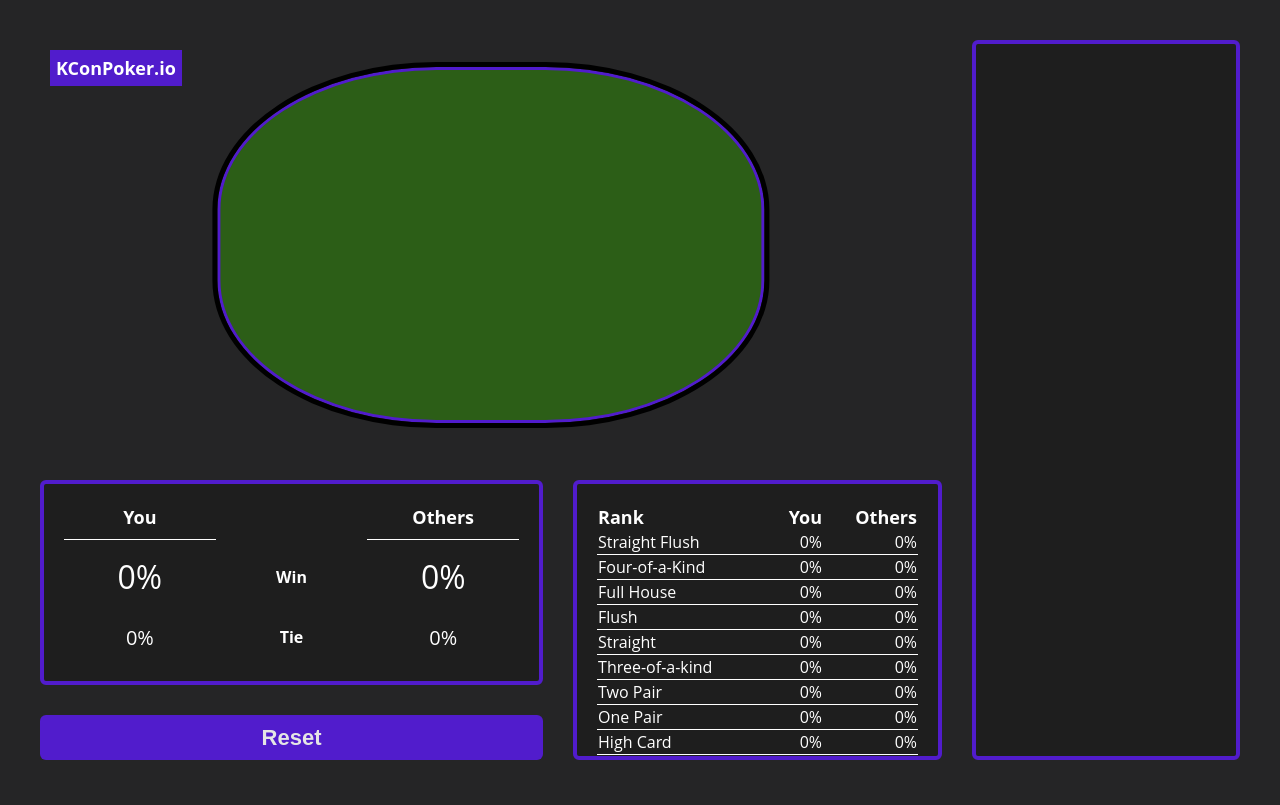
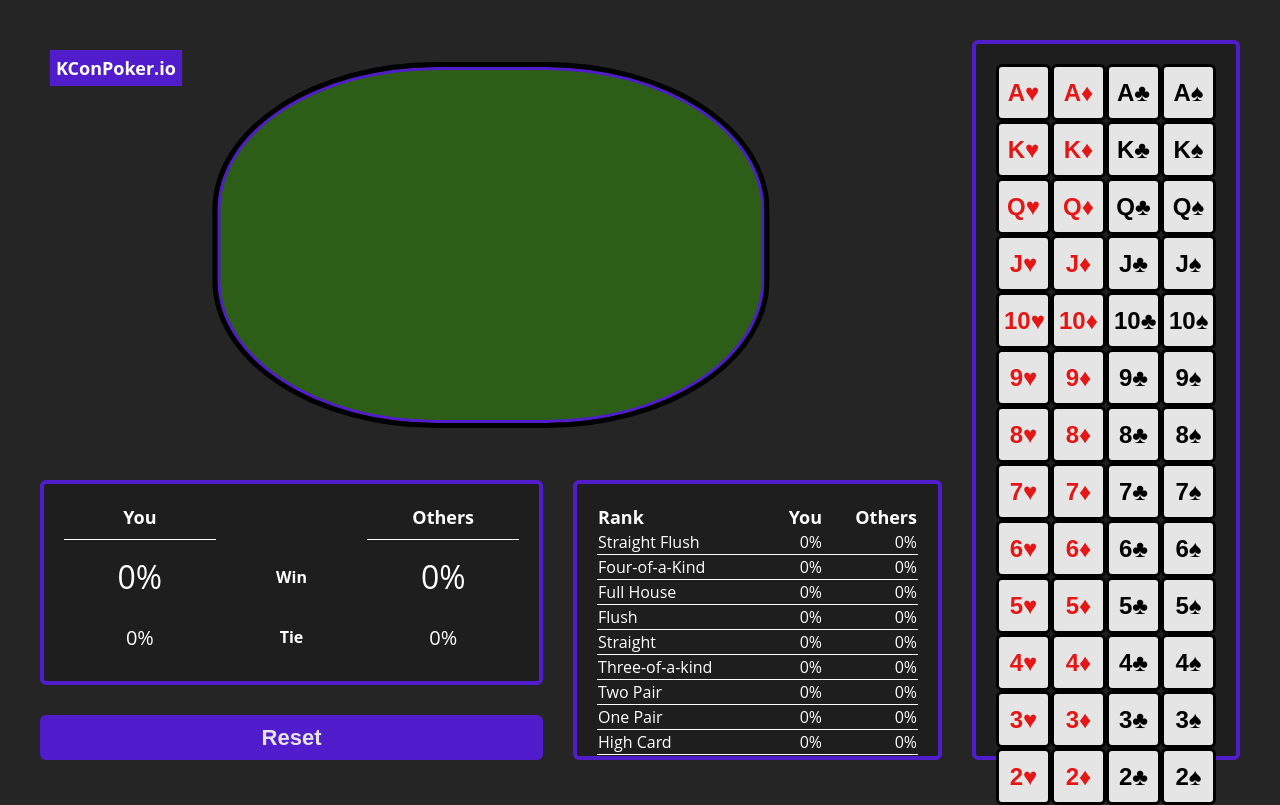
Before and after one commit to PlainOldKevin/KConPoker, a React (Vite) app in the folder client/: page / in a window 1280 px wide. Built offline with nearby package versions, Linux system fonts and the light colour scheme.

Commit message:
deckpanel and appshell refactoring

```diff
--- a/client/src/components/AppShell/AppShell.tsx
+++ b/client/src/components/AppShell/AppShell.tsx
@@ -1,15 +1,23 @@
+import { useState } from "react";
 import styles from "./AppShell.module.css";
 import PokerTable from "../PokerTable/PokerTable";
 import DeckPanel from "../DeckPanel/DeckPanel";
 import ResetButton from "../ResetButton/ResetButton";
 import RankStats from "../RankStats/RankStats";
 import PlayerStats from "../PlayerStats/PlayerStats";
+import type { CardId } from "../../types/cards";
 
 export default function AppShell() {
+  const [usedCards, setUsedCards] = useState<CardId[]>([]);
+
+  const handleCardClick = (id: CardId) => {
+    setUsedCards((prev) => (prev.includes(id) ? prev : [...prev, id]));
+  };
+
   return (
     <div className={styles.shell}>
       <PokerTable />
-      <DeckPanel />
+      <DeckPanel usedCards={usedCards} onCardClick={handleCardClick} />
       <RankStats />
       <PlayerStats />
       <ResetButton />
--- a/client/src/components/Card/Card.tsx
+++ b/client/src/components/Card/Card.tsx
@@ -2,8 +2,8 @@ import styles from "./Card.module.css";
 import type { CardId, Rank, Suit } from "../../types/cards.ts";
 import { label } from "../../types/cards.ts";
 
+// Exactly how the card we are sending should look
 type CardProps = {
-  // Exactly how the card we are sending should look
   id: CardId;
   rank: Rank;
   suit: Suit;
--- a/client/src/components/DeckPanel/DeckPanel.tsx
+++ b/client/src/components/DeckPanel/DeckPanel.tsx
@@ -1,5 +1,45 @@
 import styles from "./DeckPanel.module.css";
+import Card from "../Card/Card";
+import { RANKS, SUITS } from "../../types/cards";
+import type { CardId, Rank, Suit } from "../../types/cards";
 
-export default function DeckPanel() {
-  return <div className={styles.deck}></div>;
+// Define exactly what the deck panel will take in/do on click
+type DeckPanelProps = {
+  usedCards: CardId[];
+  onCardClick: (id: CardId) => void;
+};
+
+// Deck of cards on the panel
+const buildDeck = () =>
+  RANKS.flatMap((rank: Rank) =>
+    SUITS.map((suit: Suit) => ({
+      id: `${rank}${suit}` as CardId,
+      rank,
+      suit,
+    })),
+  );
+
+export default function DeckPanel({ usedCards, onCardClick }: DeckPanelProps) {
+  const deck = buildDeck();
+  const usedSet = new Set(usedCards);
+
+  return (
+    <div className={styles.deck}>
+      {deck.map((card) => {
+        const isUsed = usedSet.has(card.id);
+
+        return (
+          <Card
+            key={card.id}
+            id={card.id}
+            rank={card.rank}
+            suit={card.suit}
+            selected={isUsed}
+            disabled={isUsed}
+            onClick={onCardClick}
+          />
+        );
+      })}
+    </div>
+  );
 }
```
